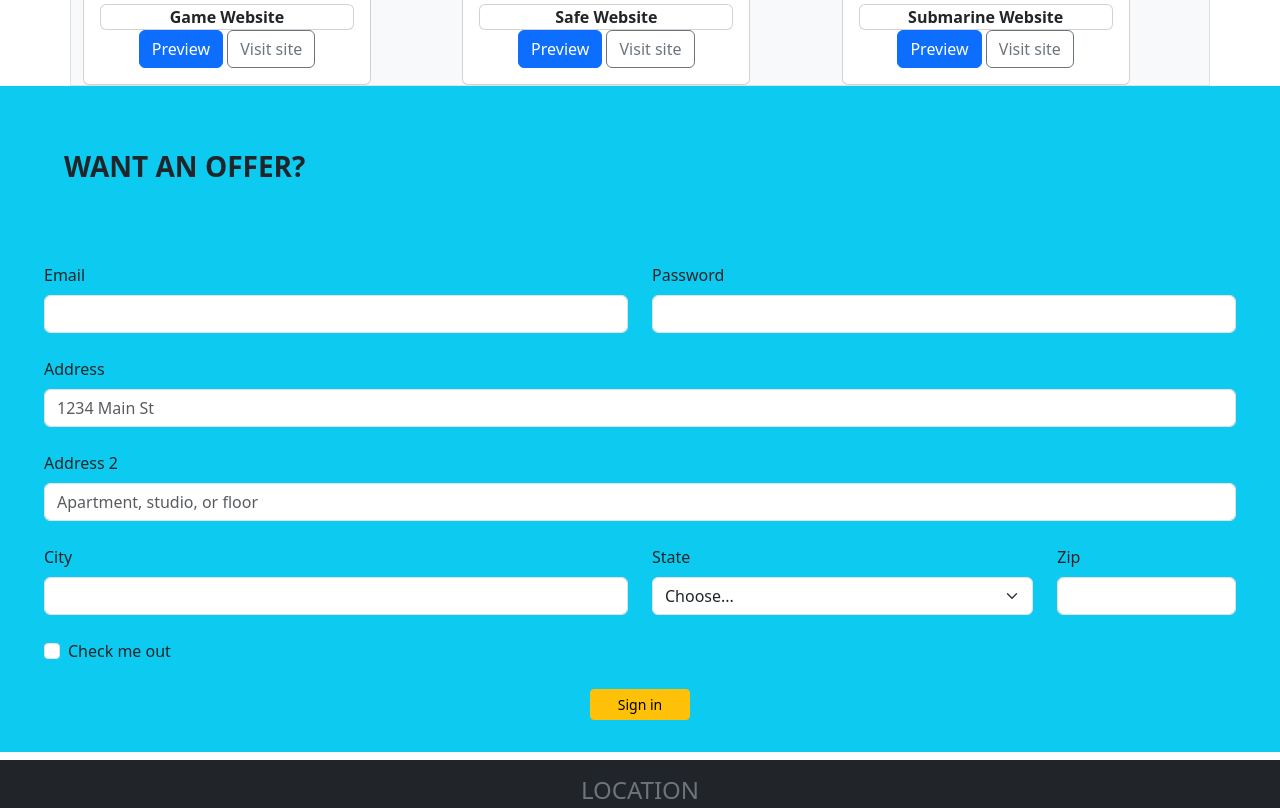
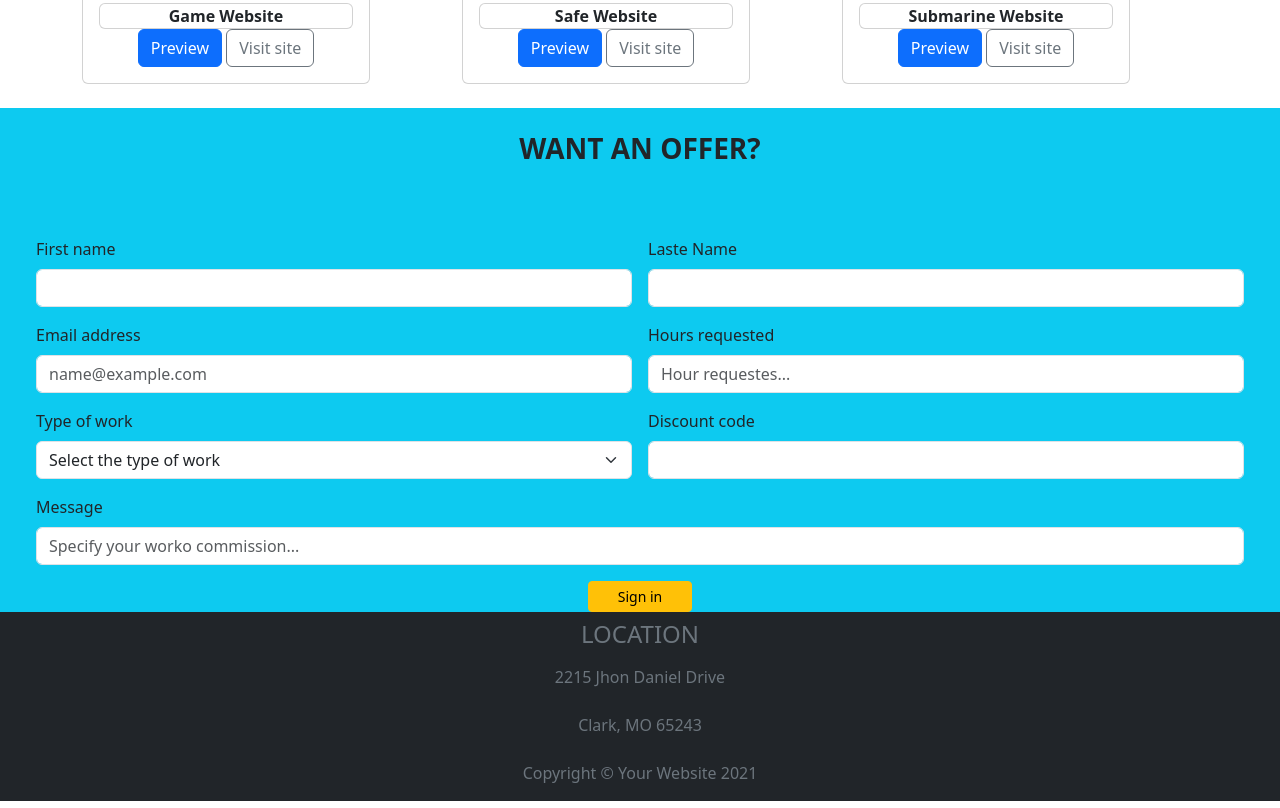
Before and after one commit to Myriam17Raggi/bootstrap-html-freelancer, a plain HTML site: page index.html in a window 1280 px wide. Shown: the part 1080-1888 px from the top of the page. Drawn offline with nearby package versions, Linux system fonts and the light colour scheme.

Commit message:
edit footer and data entry

```diff
--- a/index.html
+++ b/index.html
@@ -32,16 +32,13 @@
         </div>
     </div>
 
-    <div class="container border border borders-danger bg-light  text-center">
+    <div class="container text-center">
         <div class="row">
             <div class="col">
                 <h2 class="text-center">PORTFOLIO</h2>
             </div>
         </div>
-
-
-        <!--creazione  prime tre immagini-->
-
+        <!-- creazione prime immagini -->
         <div class="row">
             <!--card 1 -->
             <div class="col-4">
@@ -85,7 +82,7 @@
                 </div>
             </div>
         </div>
-
+        <!-- creazione seconde immagini -->
         <!--card 4 -->
         <div class="row">
             <div class="col-4">
@@ -132,46 +129,39 @@
     </div>
 
     <!--data entry creation-->
-    <div class="container-fluid p-3 mb-2 bg-info text-dark">
-        <h3 class="fw-semibold m-4 p-4">WANT AN OFFER?</h3>
-        <div class="row g-4 m-2 p-2">
+    <div class="container-fluid bg-info text-dark">
+        <h3 class="fw-semibold m-4 p-4 text-center">WANT AN OFFER?</h3>
+        <div class="row g-3 m-2 p-2">
             <div class="col-md-6">
-                <label for="inputEmail4" class="form-label">Email</label>
-                <input type="email" class="form-control" id="inputEmail4">
+                <label for="inputEmail4" class="form-label">First name</label>
+                <input type="email" class="form-control" id="Enter your first name">
             </div>
             <div class="col-md-6">
-                <label for="inputPassword4" class="form-label">Password</label>
-                <input type="password" class="form-control" id="inputPassword4">
-            </div>
-            <div class="col-12">
-                <label for="inputAddress" class="form-label">Address</label>
-                <input type="text" class="form-control" id="inputAddress" placeholder="1234 Main St">
-            </div>
-            <div class="col-12">
-                <label for="inputAddress2" class="form-label">Address 2</label>
-                <input type="text" class="form-control" id="inputAddress2" placeholder="Apartment, studio, or floor">
+                <label for="inputPassword4" class="form-label">Laste Name</label>
+                <input type="password" class="form-control" id="Enter your last name">
             </div>
             <div class="col-md-6">
-                <label for="inputCity" class="form-label">City</label>
-                <input type="text" class="form-control" id="inputCity">
+                <label for="inputAddress" class="form-label">Email address</label>
+                <input type="text" class="form-control" id="inputAddress" placeholder="name@example.com">
             </div>
-            <div class="col-md-4">
-                <label for="inputState" class="form-label">State</label>
+            <div class="col-md-6">
+                <label for="inputAddress2" class="form-label">Hours requested</label>
+                <input type="text" class="form-control" id="inputAddress2" placeholder="Hour requestes...">
+            </div>
+            <div class="col-md-6">
+                <label for="inputState" class="form-label">Type of work</label>
                 <select id="inputState" class="form-select">
-                    <option selected>Choose...</option>
+                    <option selected>Select the type of work</option>
                     <option>...</option>
                 </select>
             </div>
-            <div class="col-md-2">
-                <label for="inputZip" class="form-label">Zip</label>
+            <div class="col-md-6">
+                <label for="inputZip" class="form-label">Discount code</label>
                 <input type="text" class="form-control" id="inputZip">
             </div>
             <div class="col-12">
-                <div class="form-check">
-                    <input class="form-check-input" type="checkbox" id="gridCheck">
-                    <label class="form-check-label" for="gridCheck">
-                        Check me out
-                    </label>
+                <label for="inputAddress2" class="form-label">Message</label>
+                <input type="text" class="form-control" id="inputAddress2" placeholder="Specify your worko commission...">
                 </div>
             </div>
             <div class="col-12">
@@ -184,7 +174,7 @@
 
     <!-- creazione footer -->
     <footer>
-        <div class="container-fluid p-3 mb-2 bg-dark text-secondary text-center">
+        <div class="container-fluid bg-dark text-secondary text-center row g-2 m-0 p-0"">
             <h4>LOCATION</h4>
             <p>2215 Jhon Daniel Drive</p>
             <p>Clark, MO 65243</p>
```
